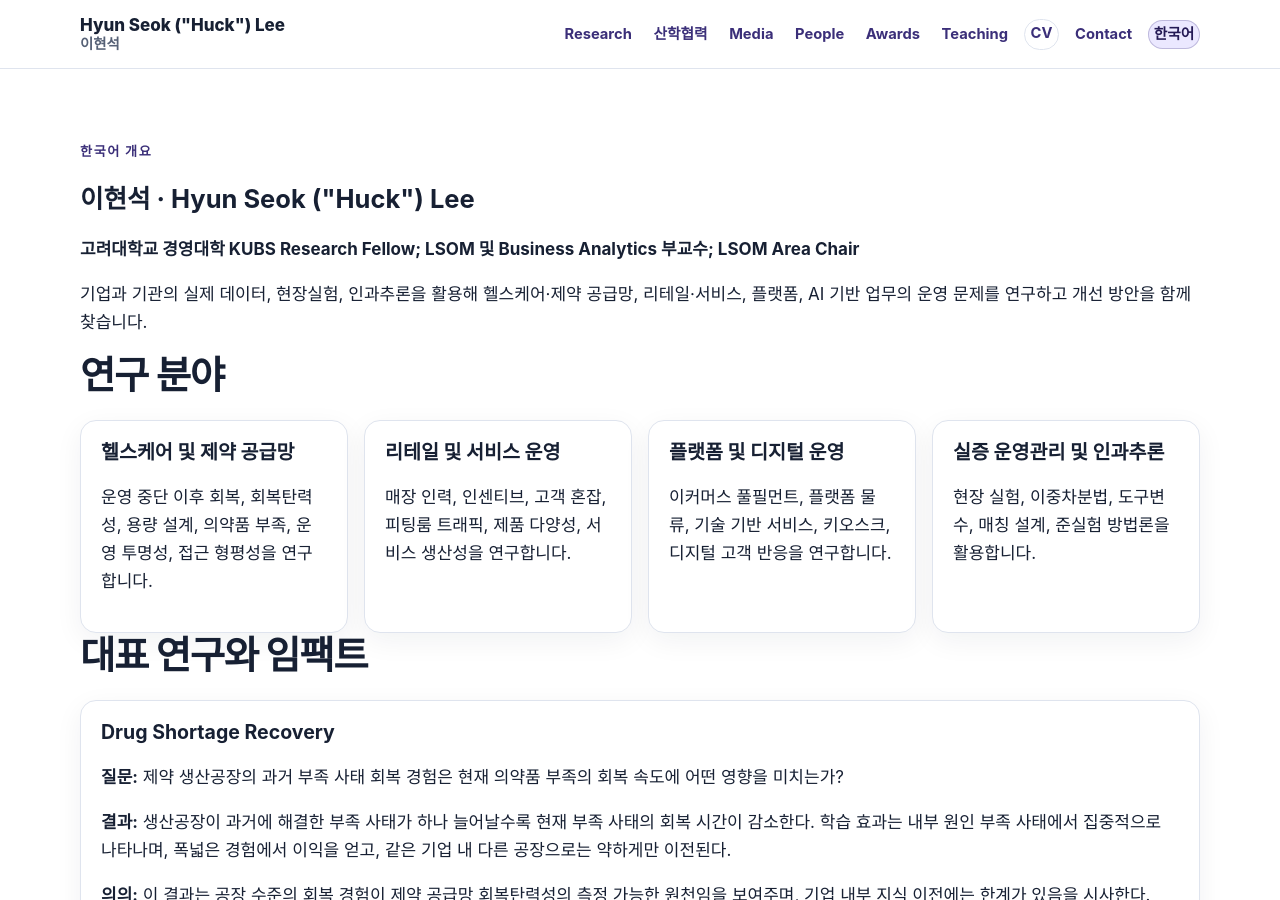
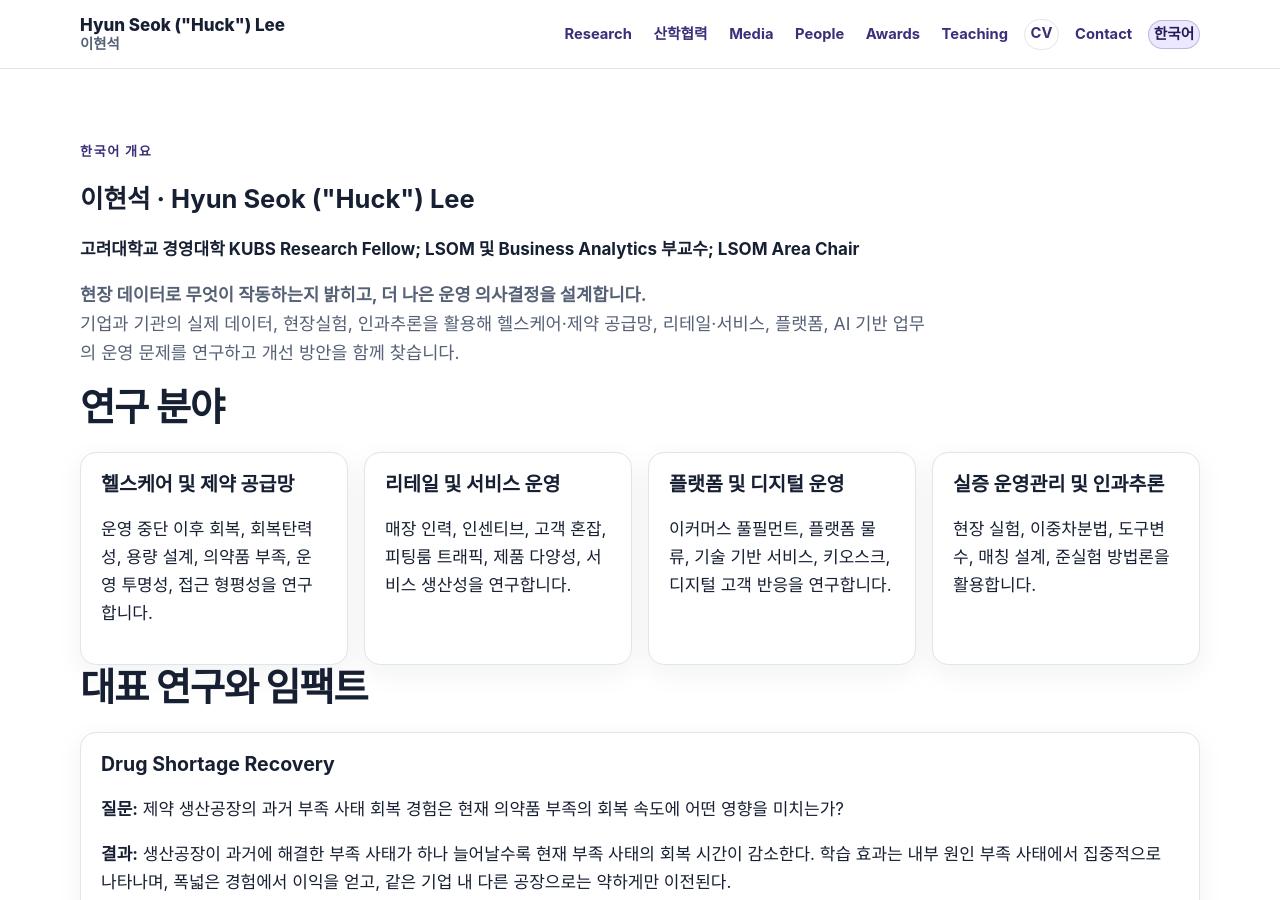
Before and after one commit to lordya2/lordya2.github.io, a Jekyll site: the page built from ko/index.md, in a window 1280 px wide and 900 px high. Built offline with Jekyll 4.4.1, drawn with Linux system fonts in a browser that asks for light colours.

Commit message:
Improve homepage corporate pathways

```diff
--- a/ko/index.md
+++ b/ko/index.md
@@ -2,7 +2,7 @@
 layout: page
 title: 한국어 개요
 hide_page_header: true
-description: Hyun Seok Huck Lee 교수의 한국어 간략 소개입니다.
+description: 이현석 교수는 현장 데이터, 현장실험, 인과추론을 활용해 기업과 기관의 더 나은 운영 의사결정을 연구합니다.
 permalink: /ko/
 lang: ko
 ---
@@ -10,7 +10,7 @@ lang: ko
 <section class="section korean-overview" lang="ko" aria-labelledby="ko-title">
   <p class="eyebrow">한국어 개요</p>
   <h1 id="ko-title">{{ profile.name_ko }} · {{ profile.name }}</h1>
-  <p><strong>{{ profile.full_title_ko }}</strong></p><p>{{ profile.positioning_ko }}</p>
+  <p><strong>{{ profile.full_title_ko }}</strong></p><p class="lead-text"><strong>{{ profile.positioning_lead_ko }}</strong><br>{{ profile.positioning_ko }}</p>
   <h2>연구 분야</h2><div class="card-grid card-grid--four">{% for area in site.data.research_areas %}<article class="card"><h3>{{ area.title_ko }}</h3><p>{{ area.summary_ko }}</p></article>{% endfor %}</div>
   <h2>대표 연구와 임팩트</h2>{% assign featured_papers = site.data.publications | where: "featured", true | sort: "featured_order" %}{% for paper in featured_papers limit:5 %}<article class="mini-paper"><h3 lang="en">{{ paper.featured_short_title | default: paper.short_title }}</h3><p><strong>질문:</strong> {{ paper.question_ko }}</p><p><strong>결과:</strong> {{ paper.finding_ko }}</p><p><strong>의의:</strong> {{ paper.impact_ko }}</p></article>{% endfor %}
   <h2>People</h2><p>현재 학생과 졸업생 배치, MSBA 캡스톤 멘토링 결과는 <a href="{{ '/pages/people.html' | relative_url }}" data-analytics-event="people_page_click">People page</a>에서 확인할 수 있습니다.</p>
```
